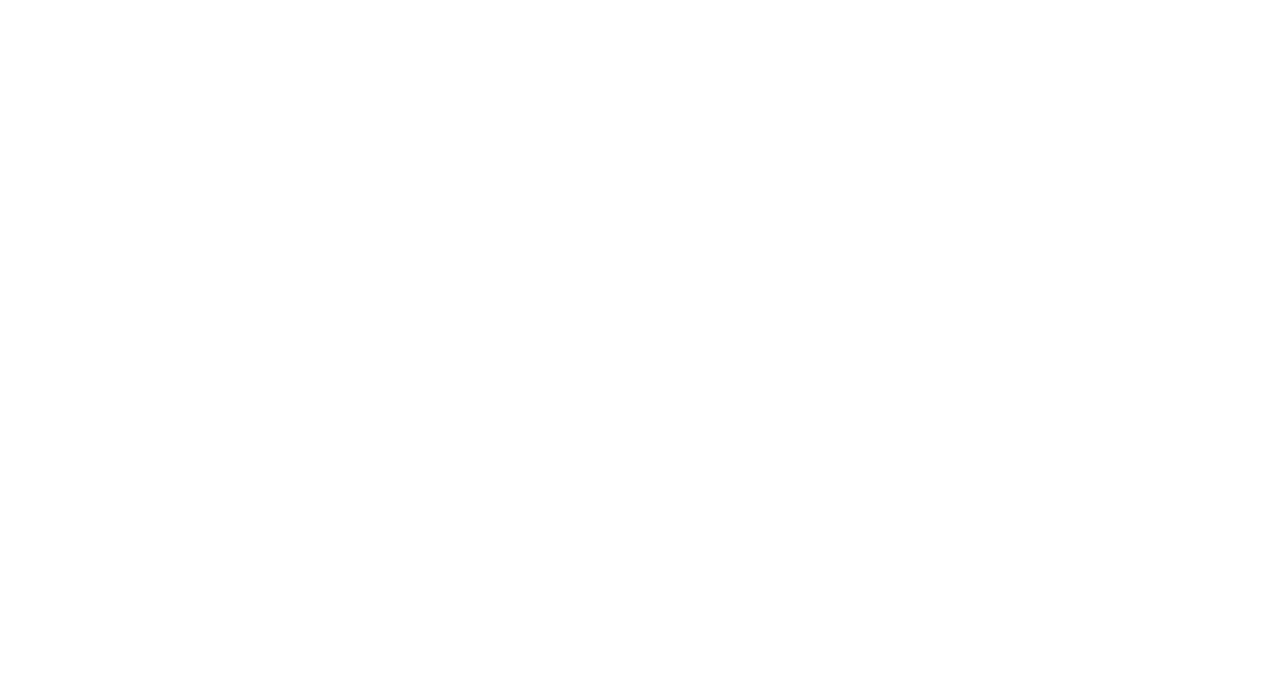
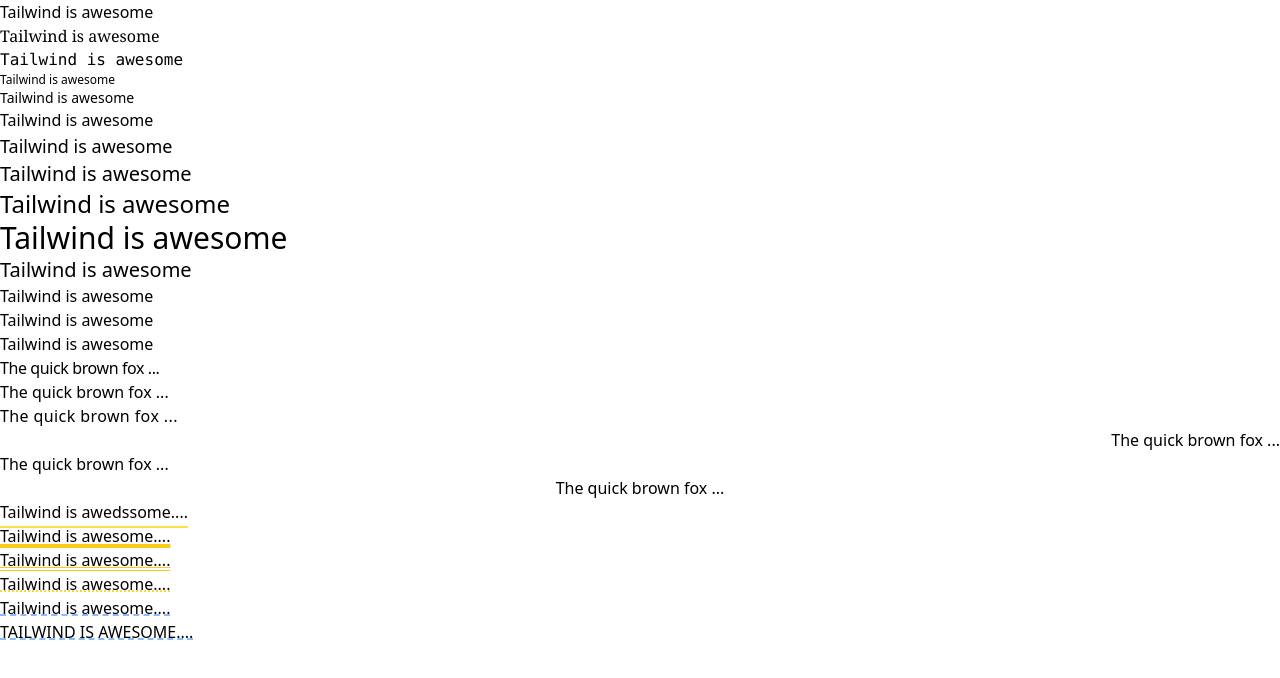
Before and after one commit to KeithJapitana/tailwind-fundamentals, a plain HTML site: page 04-typography/index.html in a window 1280 px wide. Drawn offline with nearby package versions, Linux system fonts and the light colour scheme.

Commit message:
Typrography.

```diff
--- a/04-typography/index.html
+++ b/04-typography/index.html
@@ -9,22 +9,57 @@
   </head>
   <body>
     <!-- Font Family -->
-
+    <div class="font-sans">Tailwind is awesome</div>
+    <div class="font-serif">Tailwind is awesome</div>
+    <div class="font-mono">Tailwind is awesome</div>
     <!-- Font Size -->
-
+    <div class="text-xs">Tailwind is awesome</div>
+    <div class="text-sm">Tailwind is awesome</div>
+    <div class="text-base">Tailwind is awesome</div>
+    <div class="text-lg">Tailwind is awesome</div>
+    <div class="text-xl">Tailwind is awesome</div>
+    <div class="text-2xl">Tailwind is awesome</div>
+    <div class="text-3xl">Tailwind is awesome</div>
     <!-- Font Weight -->
+    <div class="text-xl">Tailwind is awesome</div>
+    <div class="font-normal">Tailwind is awesome</div>
+    <div class="font-light">Tailwind is awesome</div>
+    <div class="font-medium">Tailwind is awesome</div>
 
     <!-- Letter Spacing -->
+    <p class="tracking-tight ...">The quick brown fox ...</p>
+    <p class="tracking-normal ...">The quick brown fox ...</p>
+    <p class="tracking-wide ...">The quick brown fox ...</p>
+    <!-- Text Alignment -->
+    <p class="text-right">The quick brown fox ...</p>
+    <p class="text-left">The quick brown fox ...</p>
 
-    <!-- Text Alignment -->
-
+    <p class="text-center">The quick brown fox ...</p>
     <!-- Text Decoration -->
+    <p class="underline decoration-2 decoration-yellow-300 underline-offset-8">
+      Tailwind is awedssome....
+    </p>
+    <p class="underline decoration-4 decoration-yellow-400">
+      Tailwind is awesome....
+    </p>
+    <p class="underline decoration-double decoration-yellow-400">
+      Tailwind is awesome....
+    </p>
+    <p class="underline decoration-dotted decoration-yellow-400">
+      Tailwind is awesome....
+    </p>
+    <p class="underline decoration-dashed decoration-blue-400">
+      Tailwind is awesome....
+    </p>
 
     <!-- Decoration Style -->
 
     <!-- Decoration Offset -->
 
     <!-- Text Transform -->
+    <p class="uppercase underline decoration-dashed decoration-blue-400">
+      Tailwind is awesome....
+    </p>
   </body>
 </html>
 
```
